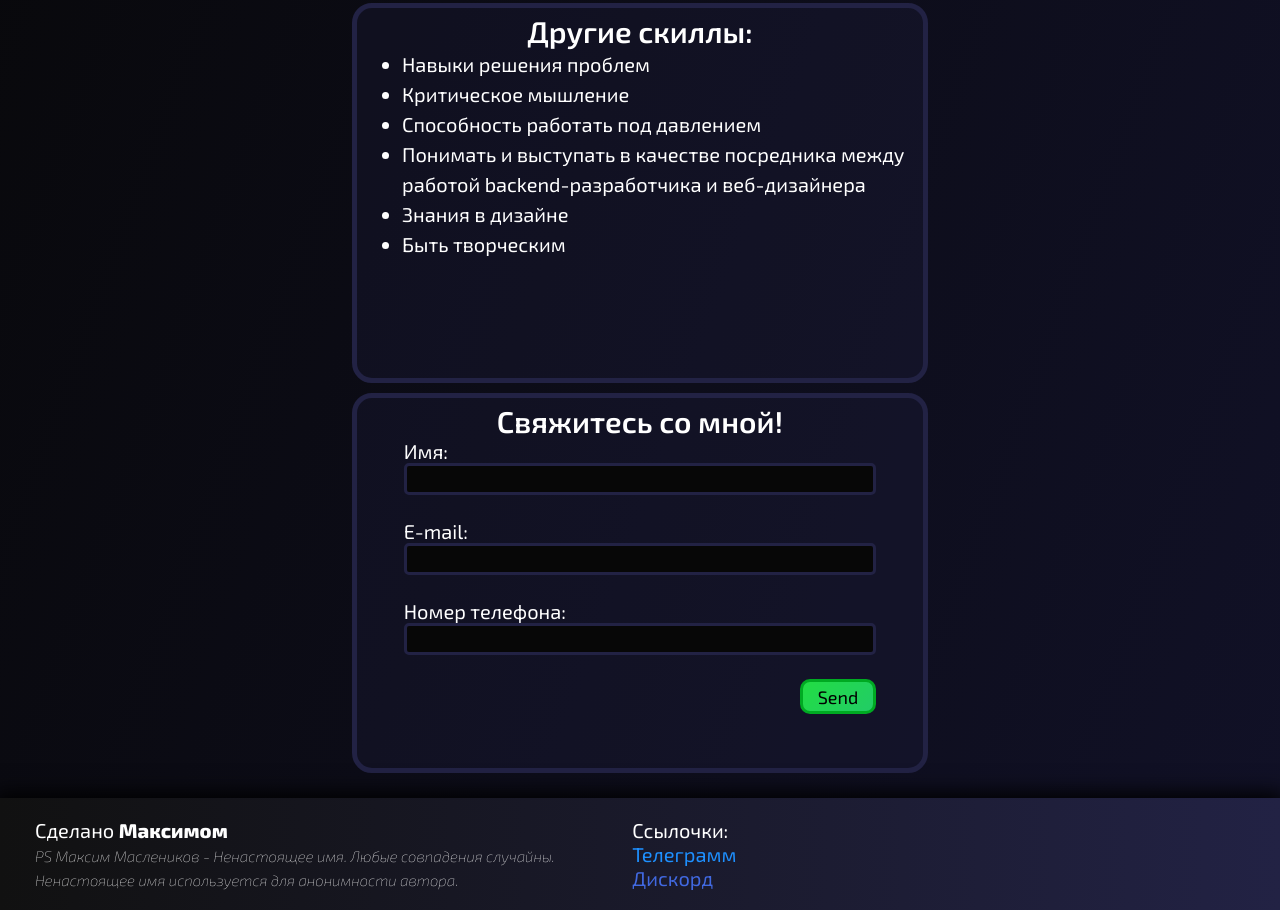
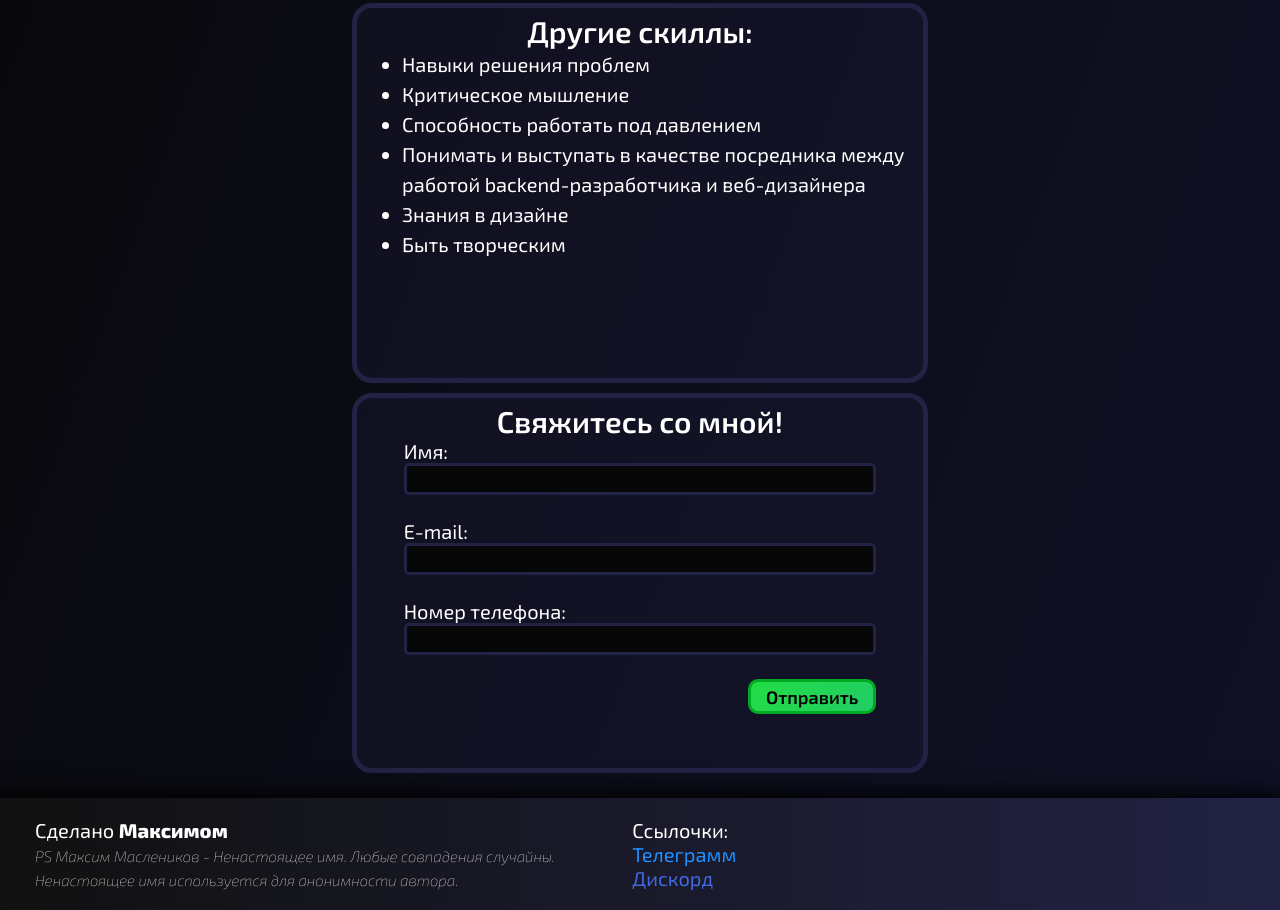
Before and after one commit to sliva20/Sliva20.github.io, a plain HTML site: page card_website/index.html in a window 1280 px wide. Shown: the part 884-1794 px from the top of the page. Drawn offline with Linux system fonts and the light colour scheme.

Commit message:
hotfix
Кнопка отправить русская теперь и жирная

```diff
--- a/card_website/index.html
+++ b/card_website/index.html
@@ -78,7 +78,7 @@
                 <input id="contact_email" type="email"><br><br>
                 <label for="contact_phone">Номер телефона:</label><br>
                 <input type="tel" id="contact_phone"><br><br>
-                <input type="submit" value="Send">
+                <input type="submit" value="Отправить">
             </form>
         </article>
     </main>
--- a/card_website/style.css
+++ b/card_website/style.css
@@ -93,6 +93,7 @@ input[type="submit"] {
     background-image:linear-gradient(135deg, #2d4, #2c6);
     border: 3px solid #0a2;
     color: black;
+    font-weight: 600;
 }
 
 b  {font-weight: 800;}
```
